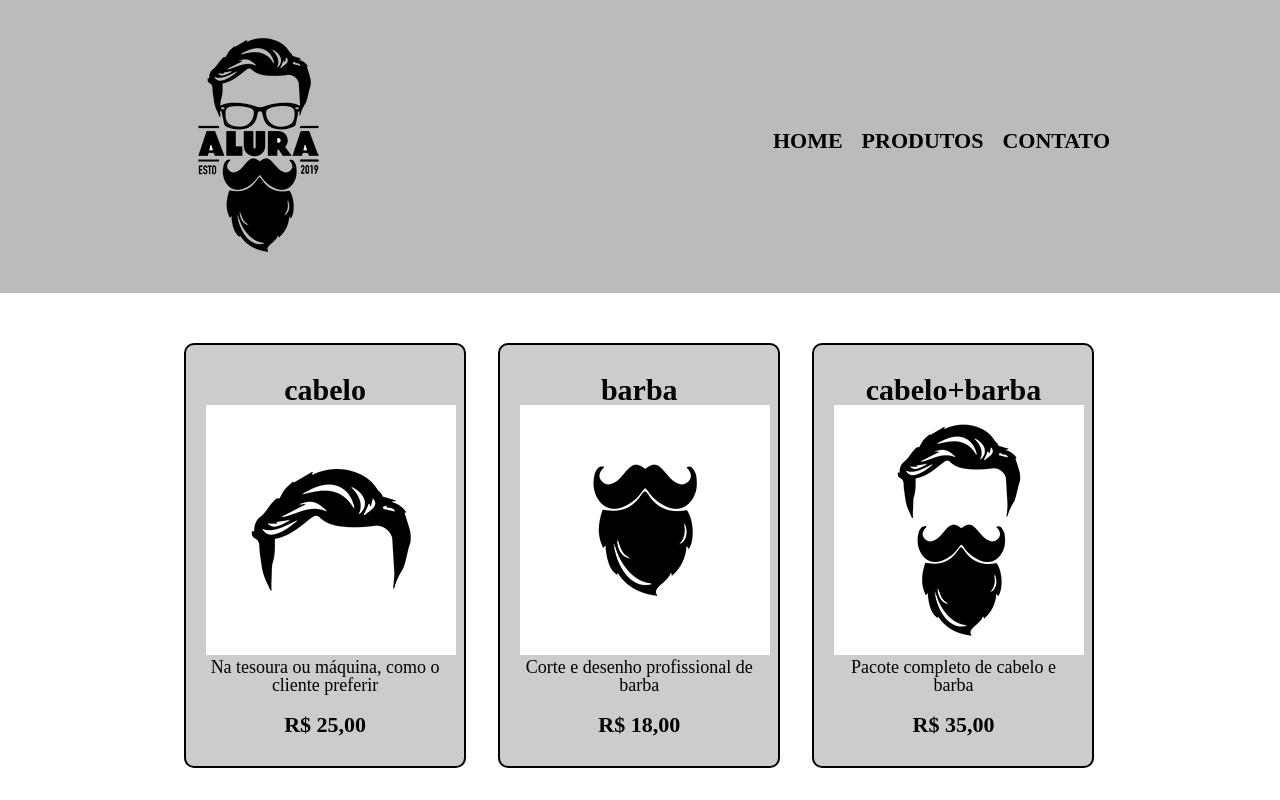
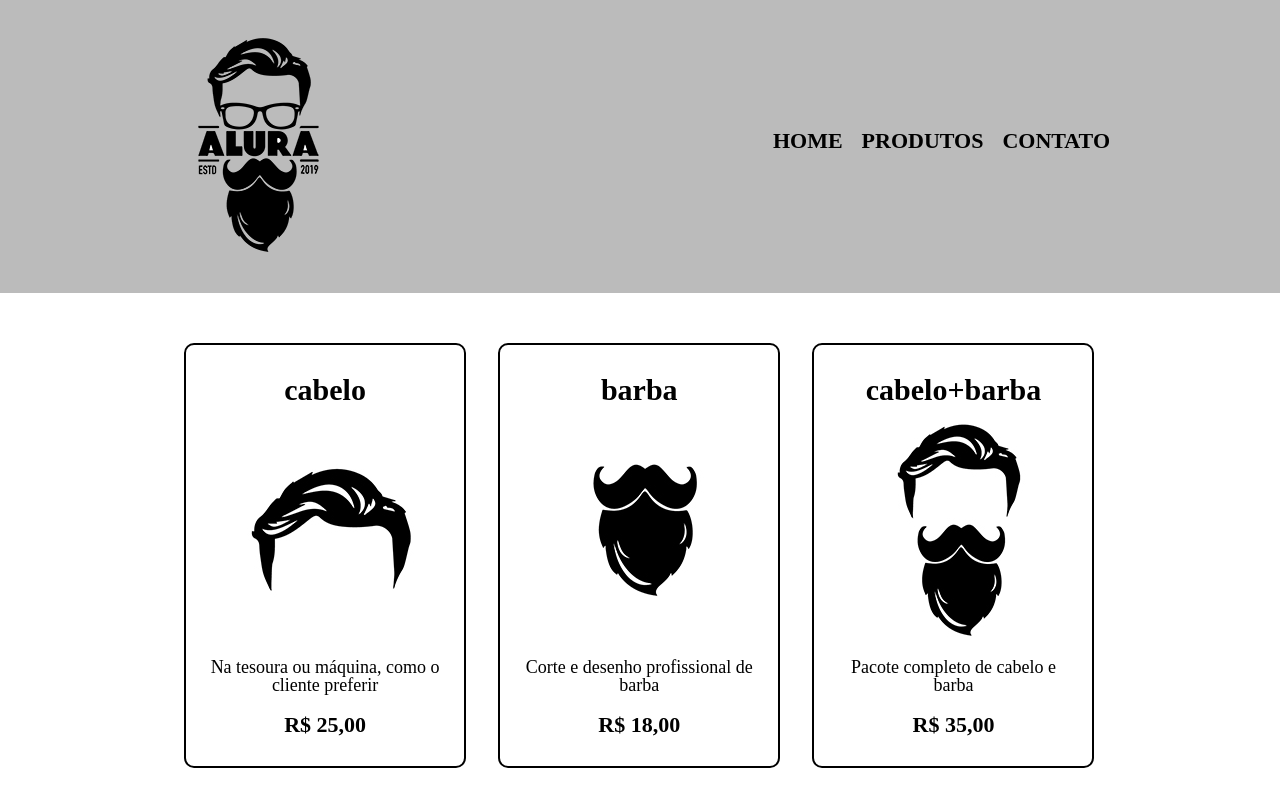
Before and after one commit to mauricialvarez/HTML-CSS_Aprendendo, a plain HTML site: page HTML5_CSS3_parte2/produtos.html in a window 1280 px wide. Shown: the top 800 px of the page. Drawn offline with Linux system fonts and the light colour scheme.

Commit message:
Retirando background dos produtos

```diff
--- a/HTML5_CSS3_parte2/produtos.css
+++ b/HTML5_CSS3_parte2/produtos.css
@@ -44,7 +44,7 @@ nav a:hover{
 	text-align: center;
 	width: 30%;
 	vertical-align: top;
-	background: #CCCCCC;
+	/* background: #CCCCCC; */
 	margin: 0 1.5%;
 	padding: 30px 20px;
 	box-sizing: border-box;
```
